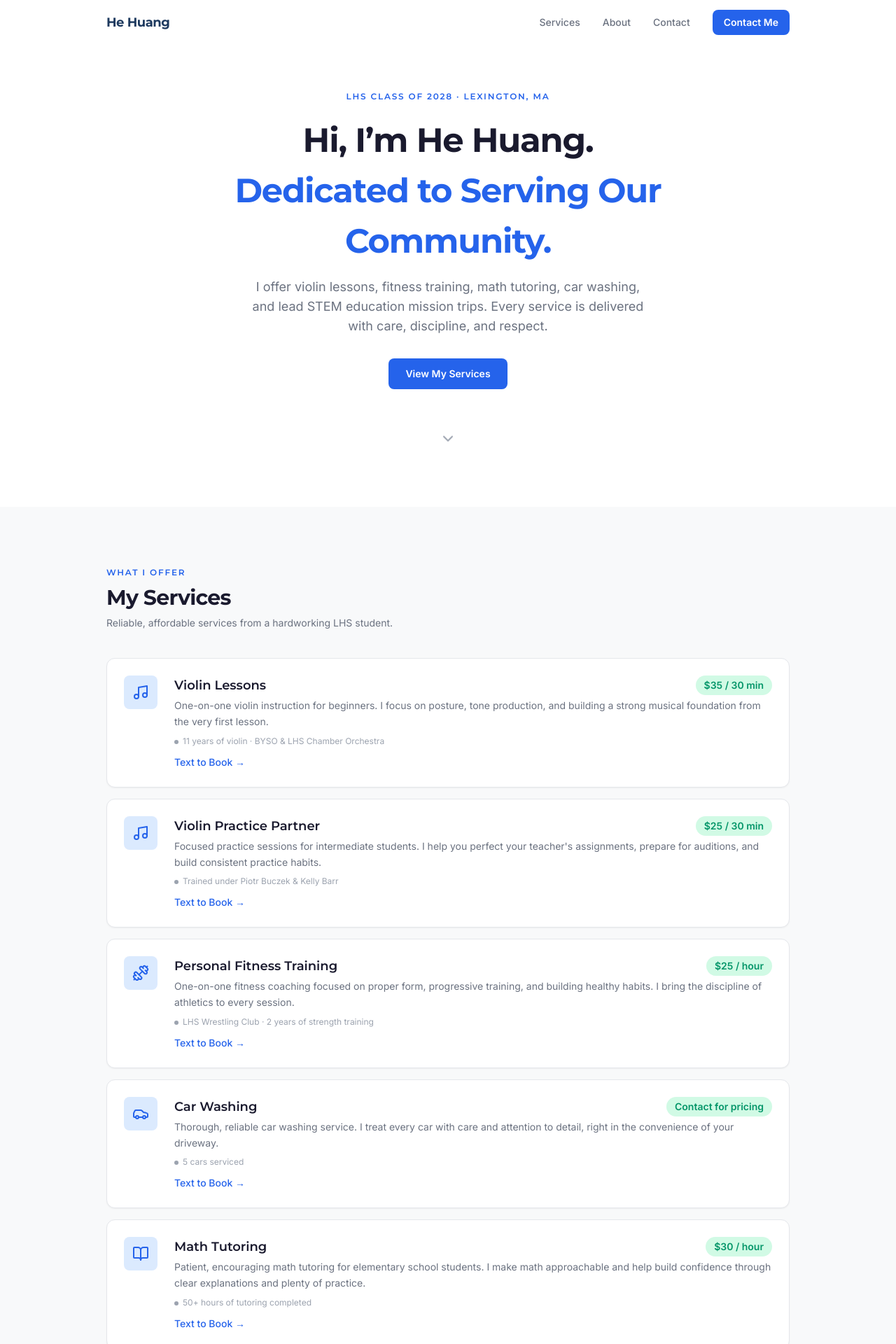
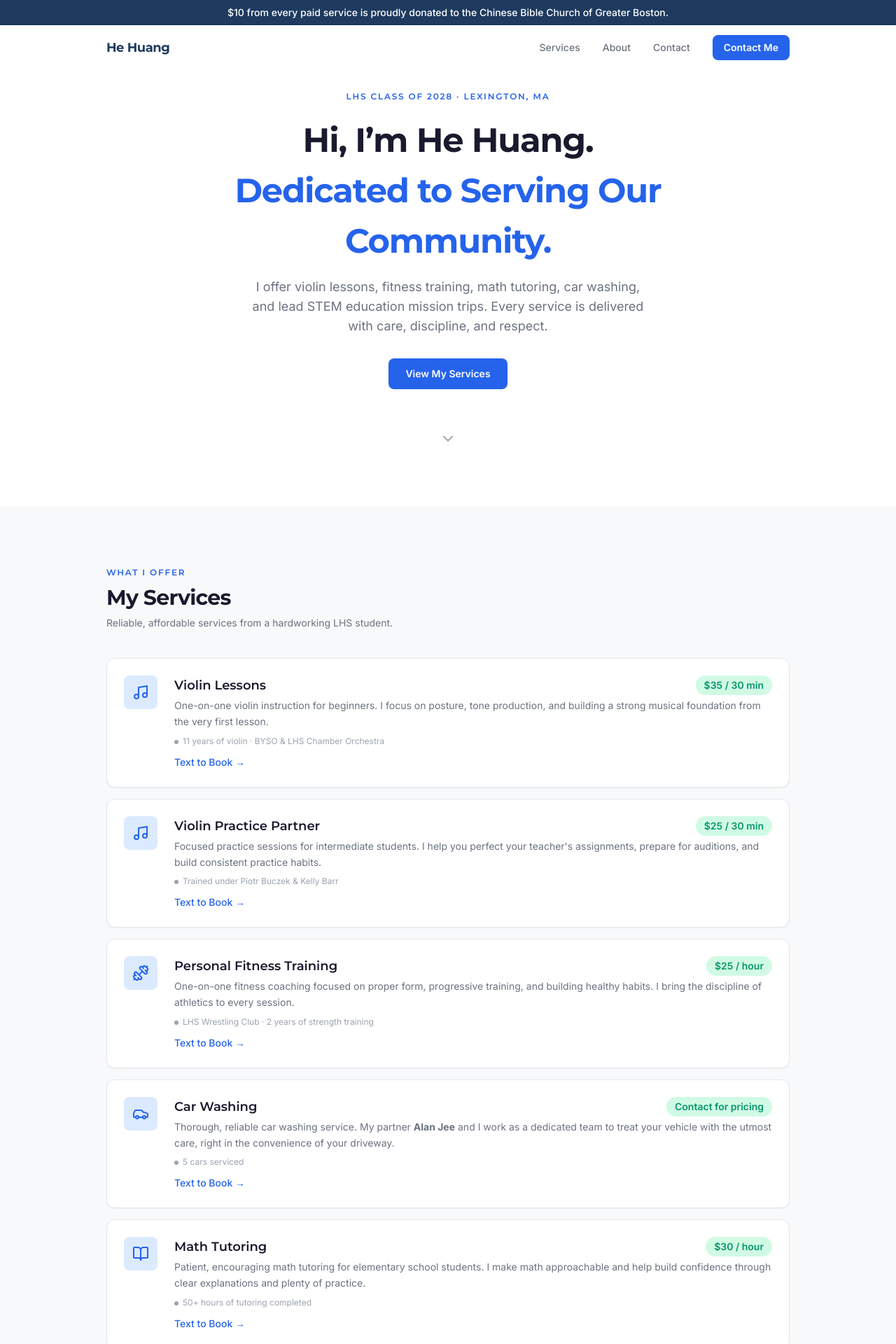
Before and after one commit to hehuang16/he-huang, a Next.js app: page / in a window 1280 px wide. Shown: the top 1920 px of the page at 70% size. Built offline with nearby package versions, Linux system fonts and the light colour scheme.

Commit message:
Add donation banner to top of Navbar and update car washing description

```diff
--- a/src/components/Navbar.tsx
+++ b/src/components/Navbar.tsx
@@ -33,11 +33,15 @@ export default function Navbar() {
         initial={{ y: -20, opacity: 0 }}
         animate={{ y: 0, opacity: 1 }}
         transition={{ duration: 0.5, ease: 'easeOut' }}
-        className={`fixed top-0 inset-x-0 z-50 transition-all duration-300 ${
+        className={`fixed top-0 inset-x-0 z-50 transition-all duration-300 flex flex-col ${
           scrolled ? 'nav-blur' : 'bg-transparent'
         }`}
       >
-        <div className="max-w-5xl mx-auto px-4 sm:px-6 flex items-center justify-between h-16">
+        <div className="bg-[#1E3A5F] text-white text-xs sm:text-sm py-2 px-4 text-center w-full font-medium">
+          $10 from every paid service is proudly donated to the Chinese Bible Church of Greater Boston.
+        </div>
+
+        <div className="max-w-5xl w-full mx-auto px-4 sm:px-6 flex items-center justify-between h-16">
           {/* Logo */}
           <a href="#" className="font-display font-bold text-[#1E3A5F] text-lg tracking-tight">
             He Huang
--- a/src/components/Services.tsx
+++ b/src/components/Services.tsx
@@ -35,8 +35,11 @@ const services = [
     icon: Car,
     title: 'Car Washing',
     price: 'Contact for pricing',
-    description:
-      'Thorough, reliable car washing service. I treat every car with care and attention to detail, right in the convenience of your driveway.',
+    description: (
+      <>
+        Thorough, reliable car washing service. My partner <strong>Alan Jee</strong> and I work as a dedicated team to treat your vehicle with the utmost care, right in the convenience of your driveway.
+      </>
+    ),
     experience: '5 cars serviced',
   },
   {
```
